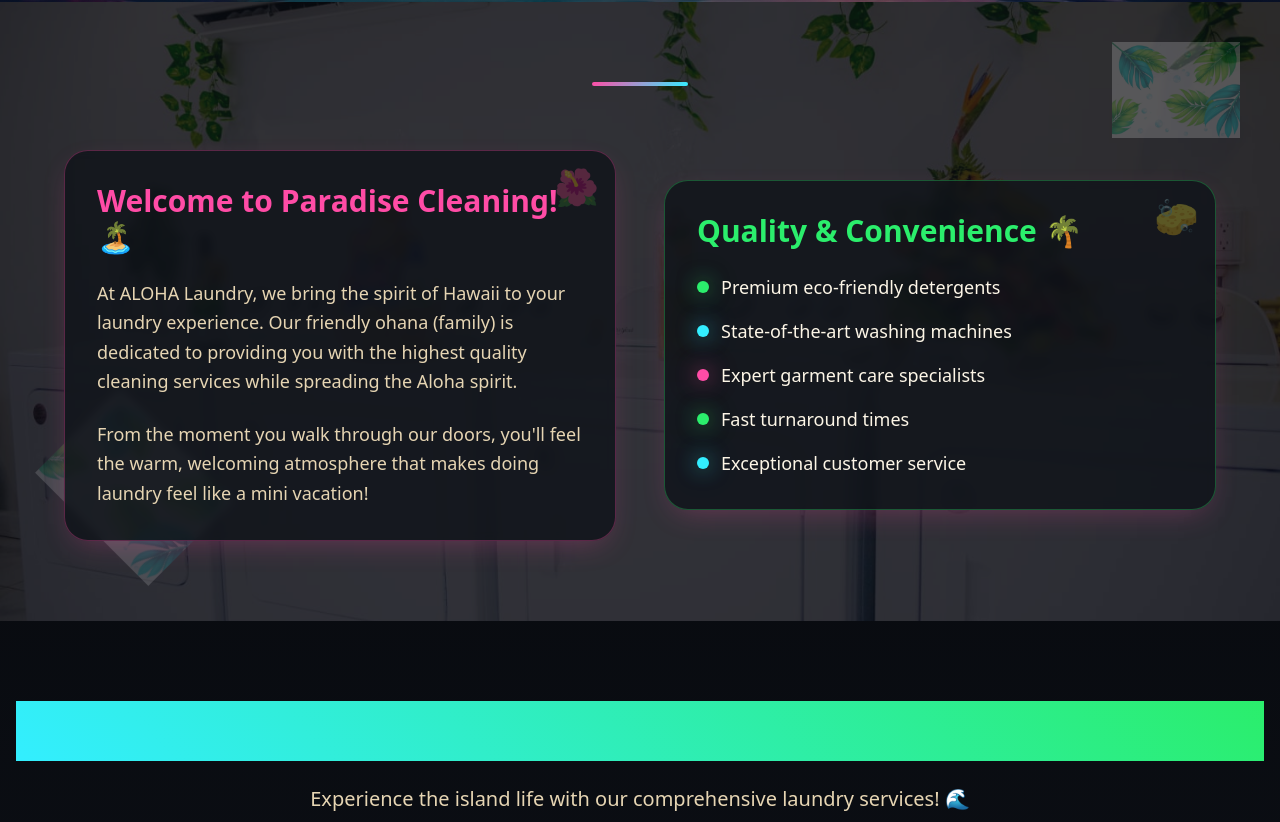
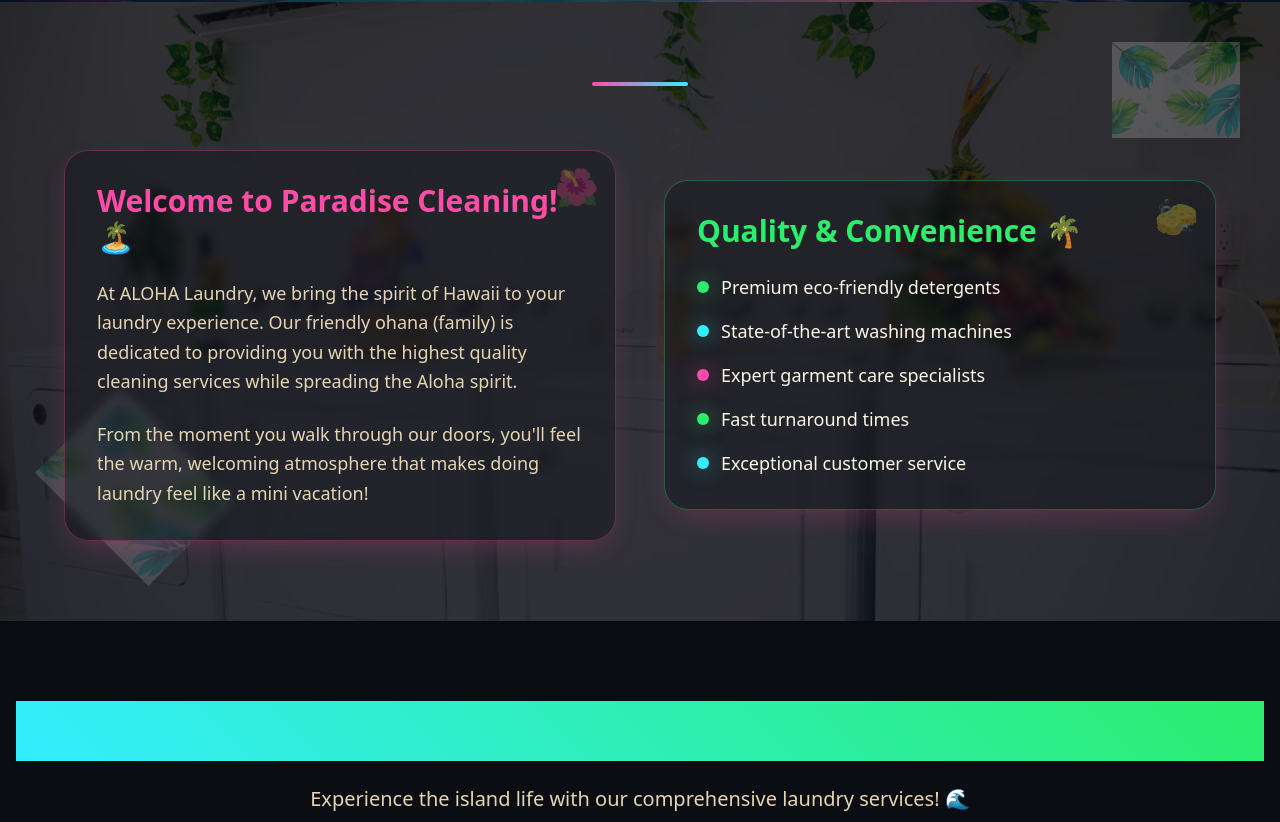
Before and after one commit to VersitaleTech/aloha-neon-splash, a React (Vite) app: page / in a window 1280 px wide. Shown: the part 798-1620 px from the top of the page. Built offline with nearby package versions, Linux system fonts and the light colour scheme; the HTML template or start-up script is replaced by a standard one.

Commit message:
Make tropical cards more transparent

```diff
--- a/src/components/ui/tropical-card.tsx
+++ b/src/components/ui/tropical-card.tsx
@@ -12,6 +12,9 @@ const tropicalCardVariants = cva(
         neon: "border-primary/30 bg-card/80 backdrop-blur-sm hover-glow-pink",
         secondary: "border-secondary/30 bg-card/80 backdrop-blur-sm hover-glow-green",
         accent: "border-accent/30 bg-card/80 backdrop-blur-sm hover-glow-blue",
+        neon: "border-primary/30 bg-card/40 backdrop-blur-sm hover-glow-pink",
+        secondary: "border-secondary/30 bg-card/40 backdrop-blur-sm hover-glow-green",
+        accent: "border-accent/30 bg-card/40 backdrop-blur-sm hover-glow-blue",
         gradient: "bg-gradient-tropical border-0 text-white shadow-tropical",
       },
       padding: {
```
